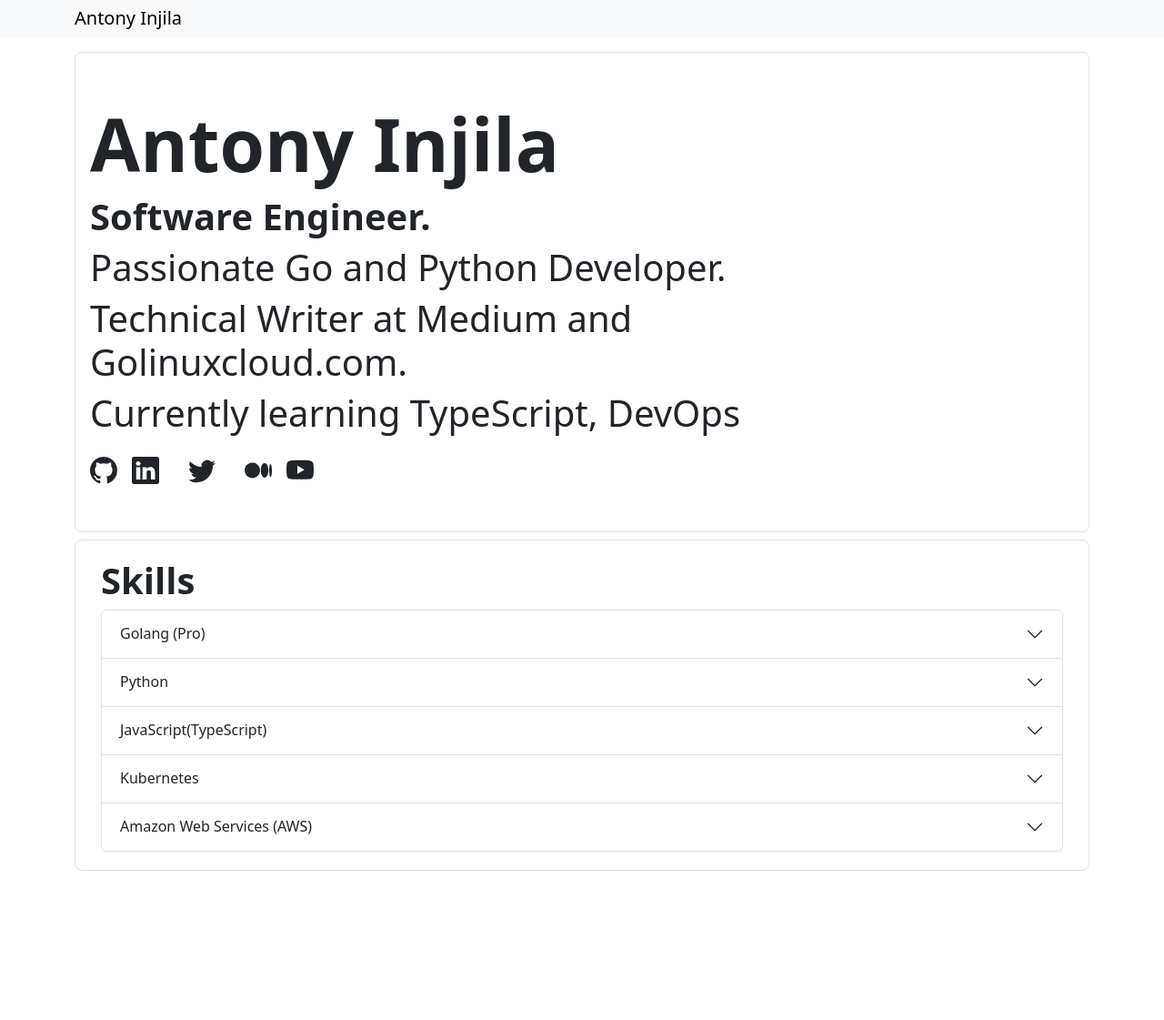
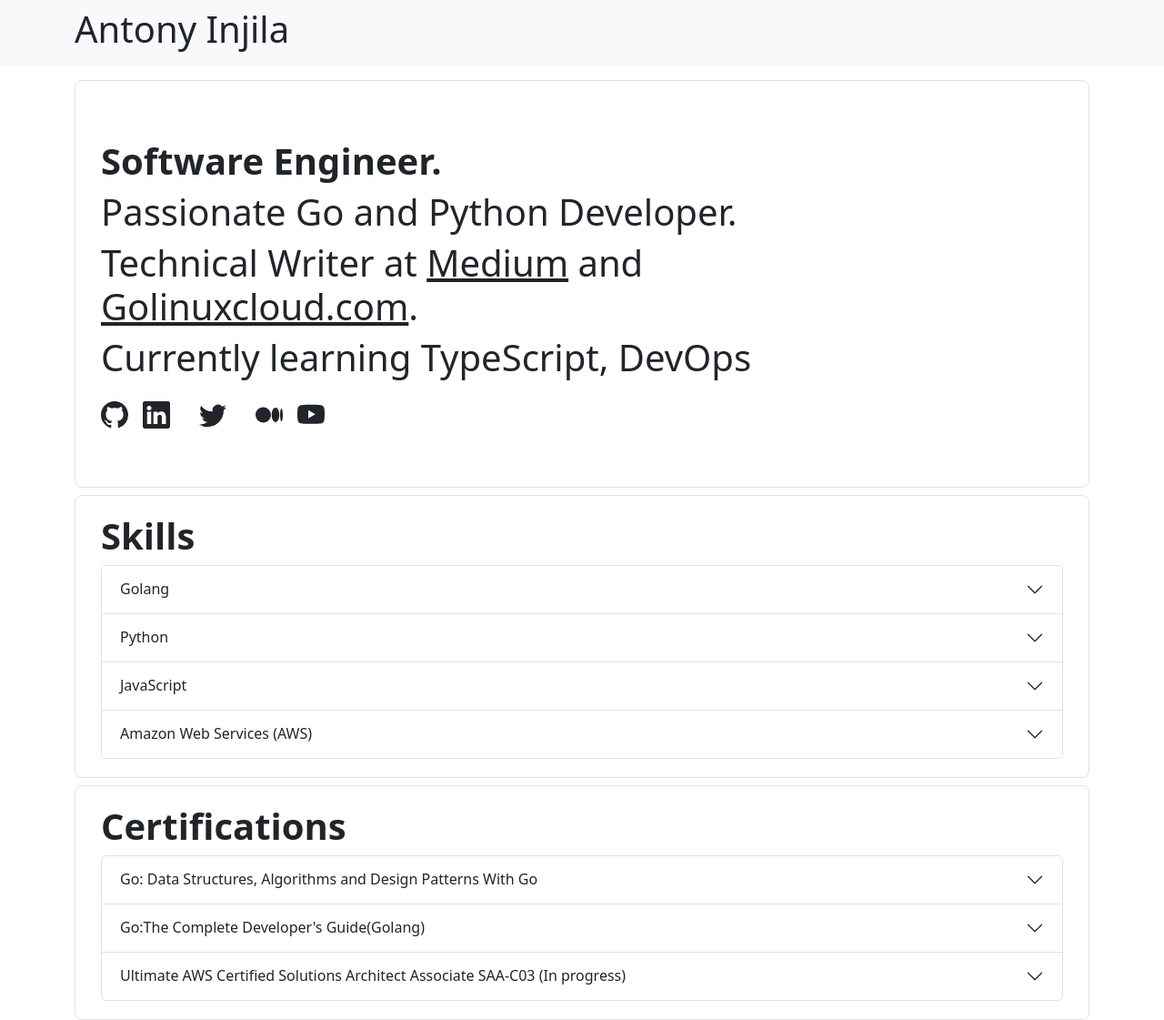
Before and after one commit to AntonyIS/portfolio-fe, a React (Create React App) app: page / in a window 1280 px wide. Shown: the whole page at 91% size. Before the commit the page ends 957 px from the top, so only its background shows below. Built offline with nearby package versions, Linux system fonts and the light colour scheme.

Commit message:
Adding certifications

```diff
--- a/src/components/Home.js
+++ b/src/components/Home.js
@@ -6,6 +6,7 @@
             <div className="container">
                 <Jumbotron />
                 <Skills />
+                <Certifications />
             </div>
         </>
     )
@@ -18,12 +19,13 @@
         twitter : "https://twitter.com/injila_antony",
         medium : "https://medium.com/@antonyshikubu",
         youtube : "https://www.youtube.com/channel/UCVuumsWaI2ws7YcZRvANbVQ",
+        golinuxcloud : "https://www.golinuxcloud.com/author/antonyshikubu/"
     }
     return(
         <>
-            <div className={`p-1 mt-3 body-tertiary rounded-3 border ${props.bg_dark}`}>
-                <div className="container-fluid py-5">
-                    <h1 className="display-1 fw-bold f2">Antony Injila</h1>
+            <div className={`p-3 mt-3 body-tertiary rounded-3 border ${props.bg_dark}`}>
+                <div className="container-fluid py-5 ">
+                    {/* <h1 className="display-6 fw-bold f2">Antony Injila</h1> */}
                     <div className="col-md-10">
                         <h4 className="display-6 fw-bold">
                             Software Engineer.
@@ -32,7 +34,7 @@
                             Passionate Go and Python Developer.
                         </h5>
                         <h5 className="display-6">
-                            Technical Writer at Medium and Golinuxcloud.com.
+                            Technical Writer at <a href={urls.medium} style={{color:"inherit"}} target="_blank"  rel="noopener noreferrer">Medium</a> and <a href={urls.golinuxcloud} style={{color:"inherit"}} target="_blank"  rel="noopener noreferrer">Golinuxcloud.com</a>.
                         </h5>
                         <h5 className="display-6">
                             Currently learning TypeScript, DevOps
@@ -91,24 +93,22 @@
                     <div className="accordion" id="accordionExample">
                         <div className="accordion-item">
                             <h2 className="accordion-header">
-                        <button className="accordion-button display-6 collapsed"  type="button" data-bs-toggle="collapse" data-bs-target="#collapse-skill-1" aria-expanded="false" aria-controls="collapse-skill-1">
-                            Golang (Pro)
+                                <button className="accordion-button  collapsed"  type="button" data-bs-toggle="collapse" data-bs-target="#collapse-skill-1" aria-expanded="false" aria-controls="collapse-skill-1">
+                                    Golang
                                 </button>
                             </h2>
                             <div id="collapse-skill-1" className="accordion-collapse collapse" data-bs-parent="#accordionExample">
                             <div className="accordion-body">
-                        <ul className="display-6">
+                                <ul className="">
                                     <li>
-                                An open-source programming language supported by Google
+                                        Golang technical writing.Written over 40 articles on Golinuxcloud.com and 1
+                                        article on Medium.
                                     </li>
                                     <li>
-                                Easy to learn and great for teams
+                                        Develop RESTful APIs in Golang using Hexagonal architecture.
                                     </li>
                                     <li>
-                                Built-in concurrency and a robust standard library
-                            </li>
-                            <li>
-                                Large ecosystem of partners, communities, and tools
+                                        Building Backend RESTful for my portfolio
                                     </li>
                                 </ul>
                             </div>
@@ -116,68 +116,171 @@
                         </div>
                         <div className="accordion-item">
                             <h2 className="accordion-header">
-                        <button className="accordion-button display-6 collapsed" type="button" data-bs-toggle="collapse" data-bs-target="#collapse-skill-2" aria-expanded="false" aria-controls="collapse-skill-2">
+                                <button className="accordion-button  collapsed" type="button" data-bs-toggle="collapse" data-bs-target="#collapse-skill-2" aria-expanded="false" aria-controls="collapse-skill-2">
                                     Python
                                 </button>
                             </h2>
                             <div id="collapse-skill-2" className="accordion-collapse collapse" data-bs-parent="#accordionExample">
                             <div className="accordion-body">
-                        <p className="display-6">
-                            Python is a programming language that lets you work quickly
-                            and integrate systems more effectively
-                        </p>
+                                <ul className="">
+                                    <li>
+                                        Flask microservice development
+                                    </li>
+                                    <li>
+                                        REST API development
+                                    </li>
+                                </ul>
                             </div>
                             </div>
                         </div>
                         <div className="accordion-item">
                             <h2 className="accordion-header">
-                    <button className="accordion-button display-6 collapsed" type="button" data-bs-toggle="collapse" data-bs-target="#collapse-skill-3" aria-expanded="false" aria-controls="collapse-skill-3">
-                        JavaScript(TypeScript)
+                            <button className="accordion-button  collapsed" type="button" data-bs-toggle="collapse" data-bs-target="#collapse-skill-3" aria-expanded="false" aria-controls="collapse-skill-3">
+                                JavaScript
                             </button>
                             </h2>
                             <div id="collapse-skill-3" className="accordion-collapse collapse" data-bs-parent="#accordionExample">
                             <div className="accordion-body">
-                        <p className="display-6">
-                            TypeScript is a strongly typed programming language that builds on JavaScript, giving you better tooling at any scale.
-                        </p>
+                                <ul className="">
+                                    <li>
+                                        Development of my portfolio website using ReactJS
+                                    </li>
+                                </ul>
                             </div>
                             </div>
                         </div>
                         <div className="accordion-item">
                             <h2 className="accordion-header">
-                    <button className="accordion-button display-6 collapsed" type="button" data-bs-toggle="collapse" data-bs-target="#collapse-skill-4" aria-expanded="false" aria-controls="collapse-skill-4">
-                        Kubernetes
+                            <button className="accordion-button  collapsed" type="button" data-bs-toggle="collapse" data-bs-target="#collapse-skill-5" aria-expanded="false" aria-controls="collapse-skill-5">
+                                Amazon Web Services (AWS)
                             </button>
                             </h2>
-                    <div id="collapse-skill-4" className="accordion-collapse collapse" data-bs-parent="#accordionExample">
+                            <div id="collapse-skill-5" className="accordion-collapse collapse" data-bs-parent="#accordionExample">
                             <div className="accordion-body">
-                        <p className="display-6">
-                            Kubernetes, also known as K8s, is an open-source system for automating deployment, scaling, and management of containerized applications.
+                                <ul className="">
+                                    <li>
+                                        AWS IOT Core
+                                    </li>
+                                    <li>
+                                        Lambda functions
+                                    </li>
+                                    <li>
+                                        API Gateway
+                                    </li>
+                                    <li>
+                                        TimeststreamDB
+                                    </li>
+                                    <li>
+                                        DynamoDB
+                                    </li>
+                                    <li>
+                                        Route53
+                                    </li>
+                                    <li>
+                                        Amplify
+                                    </li>
+                                    <li>
+                                        S3
+                                    </li>
+                                    <li>
+                                        ECR
+                                    </li>
+                                    <li>
+                                        SNS
+                                    </li>
+                                    <li>
+                                        SQS
+                                    </li>
+                                </ul>
+                            </div>
+                            </div>
+                        </div>
+                    </div>
+                </div>
+            </div>
+        </div>
+    )
+}
+
+function Certifications(){
+    return (
+        <div>
+            <div className={`p-3 mt-2 body-tertiary rounded-3 border`}>
+                <div className="container-fluid py-1">
+                    <h6 className="display-6 fw-bold f2">Certifications</h6>
+                    <div className="accordion" id="accordionExample">
+                        <div className="accordion-item">
+                            <h2 className="accordion-header">
+                                <button className="accordion-button  collapsed"  type="button" data-bs-toggle="collapse" data-bs-target="#collapse-skill-cert-1" aria-expanded="false" aria-controls="collapse-skill-cert-1">
+                                    Go: Data Structures, Algorithms and Design Patterns With Go
+                                </button>
+                            </h2>
+                            <div id="collapse-skill-cert-1" className="accordion-collapse collapse" data-bs-parent="#accordionExample">
+                            <div className="accordion-body">
+                                <div className="row">
+                                    <div className="col-3">
+                                        <p>Institution : Udemy</p>
+                                        <p>Issued : May 2023</p>
+                                        <p>Length : 10 total hours</p>
+                                        <p className="alert alert-info">
+                                            <a href="https://www.udemy.com/certificate/UC-1d097f04-3fcc-4868-b1d7-8ab378ddb071/" target="_blank"  rel="noopener noreferrer" style={{"text-decoration":"none"}}>
+                                                See credentials
+                                            </a>
                                         </p>
+                                    </div>
+                                </div>
+
+                            </div>
+                            </div>
+                        </div>
+
+                        <div className="accordion-item">
+                            <h2 className="accordion-header">
+                                <button className="accordion-button  collapsed"  type="button" data-bs-toggle="collapse" data-bs-target="#collapse-skill-cert-2" aria-expanded="false" aria-controls="collapse-skill-cert-2">
+                                    Go:The Complete Developer's Guide(Golang)
+                                </button>
+                            </h2>
+                            <div id="collapse-skill-cert-2" className="accordion-collapse collapse" data-bs-parent="#accordionExample">
+                            <div className="accordion-body">
+                                <div className="row">
+                                    <div className="col-3">
+                                        <p>Institution : Udemy</p>
+                                        <p>Issued : July 20, 2021</p>
+                                        <p>Length : 9 total hours</p>
+                                        <p className="alert alert-info">
+                                            <a href="https://www.udemy.com/certificate/UC-50def0ce-e8eb-406a-9df2-6a47690374c4/" target="_blank"  rel="noopener noreferrer" style={{"text-decoration":"none"}}>
+                                                See credentials
+                                            </a>
+                                        </p>
+                                    </div>
+                                </div>
+
                             </div>
                             </div>
                         </div>
                         <div className="accordion-item">
                             <h2 className="accordion-header">
-                    <button className="accordion-button display-6 collapsed" type="button" data-bs-toggle="collapse" data-bs-target="#collapse-skill-5" aria-expanded="false" aria-controls="collapse-skill-5">
-                        Amazon Web Services (AWS)
+                                <button className="accordion-button  collapsed"  type="button" data-bs-toggle="collapse" data-bs-target="#collapse-skill-cert-3" aria-expanded="false" aria-controls="collapse-skill-cert-3">
+                                    Ultimate AWS Certified Solutions Architect Associate SAA-C03 (In progress)
                                 </button>
                             </h2>
-                    <div id="collapse-skill-5" className="accordion-collapse collapse" data-bs-parent="#accordionExample">
+                            <div id="collapse-skill-cert-3" className="accordion-collapse collapse" data-bs-parent="#accordionExample">
                             <div className="accordion-body">
-                        <p className="display-6">
-                            Build, Deploy, and Manage Websites, Apps or Processes On AWS' Secure, Reliable Network. Sign Up for a Free Account & Experience AWS' Secure, Reliable, Scalable Services. Durable, Safe & Secure. Performance At Scale. No Upfront Commitment.
-                        </p>
+                                <div className="row">
+                                    <div className="col-3">
+                                        <p>Institution : Udemy</p>
+                                        <p>Issued : N/A</p>
+                                        <p>Length : 27 total hours</p>
+
+                                    </div>
+                                </div>
+
                             </div>
                             </div>
                         </div>
                     </div>
                 </div>
-
             </div>
-
-
-
         </div>
     )
 }
@@ -185,19 +288,19 @@
 // function Projects(){
 //     return (
 //         <>
-//             <h5 className="display-6">
+//             <h5 className="">
 //                 Projects
 //             </h5>
 //             <div className="accordion" id="accordionExample">
 //                 <div className="accordion-item">
 //                     <h2 className="accordion-header">
-//                         <button className="accordion-button display-6"  type="button" data-bs-toggle="collapse" data-bs-target="#collapse-project-1" aria-expanded="true" aria-controls="collapse-project-1">
+//                         <button className="accordion-button "  type="button" data-bs-toggle="collapse" data-bs-target="#collapse-project-1" aria-expanded="true" aria-controls="collapse-project-1">
 //                             Golang
 //                         </button>
 //                     </h2>
 //                     <div id="collapse-project-1" className="accordion-collapse collapse" data-bs-parent="#accordionExample">
 //                     <div className="accordion-body">
-//                         <ul className="display-6">
+//                         <ul className="">
 //                             <li>
 //                                 An open-source programming language supported by Google
 //                             </li>
@@ -216,13 +319,13 @@
 //                 </div>
 //                 <div className="accordion-item">
 //                     <h2 className="accordion-header">
-//                         <button className="accordion-button display-6 collapsed" type="button" data-bs-toggle="collapse" data-bs-target="#collapse-project-2" aria-expanded="false" aria-controls="collapse-project-2">
+//                         <button className="accordion-button  collapsed" type="button" data-bs-toggle="collapse" data-bs-target="#collapse-project-2" aria-expanded="false" aria-controls="collapse-project-2">
 //                             Python
 //                         </button>
 //                     </h2>
 //                     <div id="collapse-project-2" className="accordion-collapse collapse" data-bs-parent="#accordionExample">
 //                     <div className="accordion-body">
-//                         <p className="display-6">
+//                         <p className="">
 //                             Python is a programming language that lets you work quickly
 //                             and integrate systems more effectively
 //                         </p>
@@ -231,13 +334,13 @@
 //                 </div>
 //                 <div className="accordion-item">
 //                     <h2 className="accordion-header">
-//                     <button className="accordion-button display-6 collapsed" type="button" data-bs-toggle="collapse" data-bs-target="#collapse-project-3" aria-expanded="false" aria-controls="collapse-project-3">
+//                     <button className="accordion-button  collapsed" type="button" data-bs-toggle="collapse" data-bs-target="#collapse-project-3" aria-expanded="false" aria-controls="collapse-project-3">
 //                         JavaScript(TypeScript)
 //                     </button>
 //                     </h2>
 //                     <div id="collapse-project-3" className="accordion-collapse collapse" data-bs-parent="#accordionExample">
 //                     <div className="accordion-body">
-//                         <p className="display-6">
+//                         <p className="">
 //                             TypeScript is a strongly typed programming language that builds on JavaScript, giving you better tooling at any scale.
 //                         </p>
 //                     </div>
@@ -245,13 +348,13 @@
 //                 </div>
 //                 <div className="accordion-item">
 //                     <h2 className="accordion-header">
-//                     <button className="accordion-button display-6 collapsed" type="button" data-bs-toggle="collapse" data-bs-target="#collapse-project-4" aria-expanded="false" aria-controls="collapse-project-4">
+//                     <button className="accordion-button  collapsed" type="button" data-bs-toggle="collapse" data-bs-target="#collapse-project-4" aria-expanded="false" aria-controls="collapse-project-4">
 //                         Kubernetes
 //                     </button>
 //                     </h2>
 //                     <div id="collapse-project-4" className="accordion-collapse collapse" data-bs-parent="#accordionExample">
 //                     <div className="accordion-body">
-//                         <p className="display-6">
+//                         <p className="">
 //                             Kubernetes, also known as K8s, is an open-source system for automating deployment, scaling, and management of containerized applications.
 //                         </p>
 //                     </div>
@@ -259,13 +362,13 @@
 //                 </div>
 //                 <div className="accordion-item">
 //                     <h2 className="accordion-header">
-//                     <button className="accordion-button display-6 collapsed" type="button" data-bs-toggle="collapse" data-bs-target="#collapse-project-5" aria-expanded="false" aria-controls="collapse-project-5">
+//                     <button className="accordion-button  collapsed" type="button" data-bs-toggle="collapse" data-bs-target="#collapse-project-5" aria-expanded="false" aria-controls="collapse-project-5">
 //                         Amazon Web Services (AWS)
 //                     </button>
 //                     </h2>
 //                     <div id="collapse-project-5" className="accordion-collapse collapse" data-bs-parent="#accordionExample">
 //                     <div className="accordion-body">
-//                         <p className="display-6">
+//                         <p className="">
 //                             Build, Deploy, and Manage Websites, Apps or Processes On AWS' Secure, Reliable Network. Sign Up for a Free Account & Experience AWS' Secure, Reliable, Scalable Services. Durable, Safe & Secure. Performance At Scale. No Upfront Commitment.
 //                         </p>
 //                     </div>
--- a/src/components/Navbar.js
+++ b/src/components/Navbar.js
@@ -1,10 +1,12 @@
 import { Link } from "react-router-dom";
 export default function  Navbar(){
     return (
-        <nav className="navbar bg-body-tertiary">
+        <nav className="display-6 navbar bg-body-tertiary">
             <div className="container">
                 <Link to="/" style={{ color: 'inherit', textDecoration: 'inherit'}}>
-                    <span className="navbar-brand mb-0 h1">Antony Injila</span>
+                   <h1>
+                        Antony Injila
+                   </h1>
                 </Link>
             </div>
         </nav>
```
Lines whose indentation alone changed are shown as unchanged.
